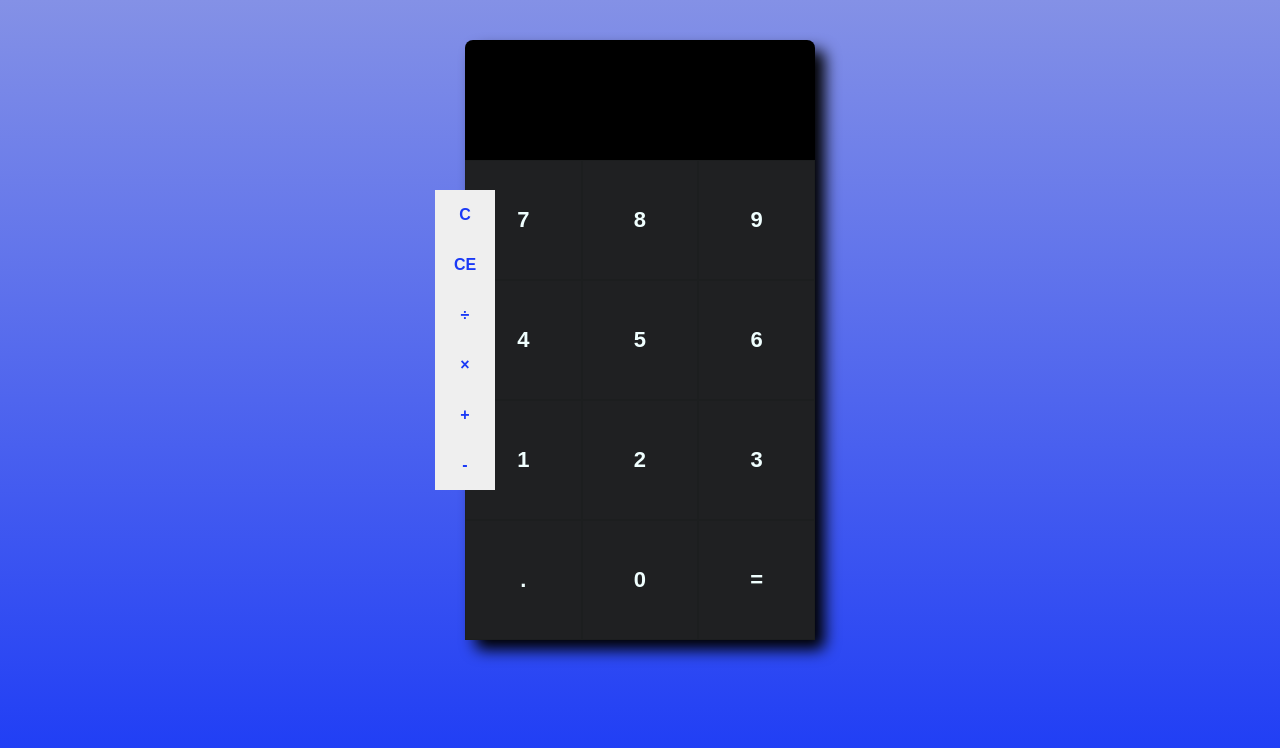
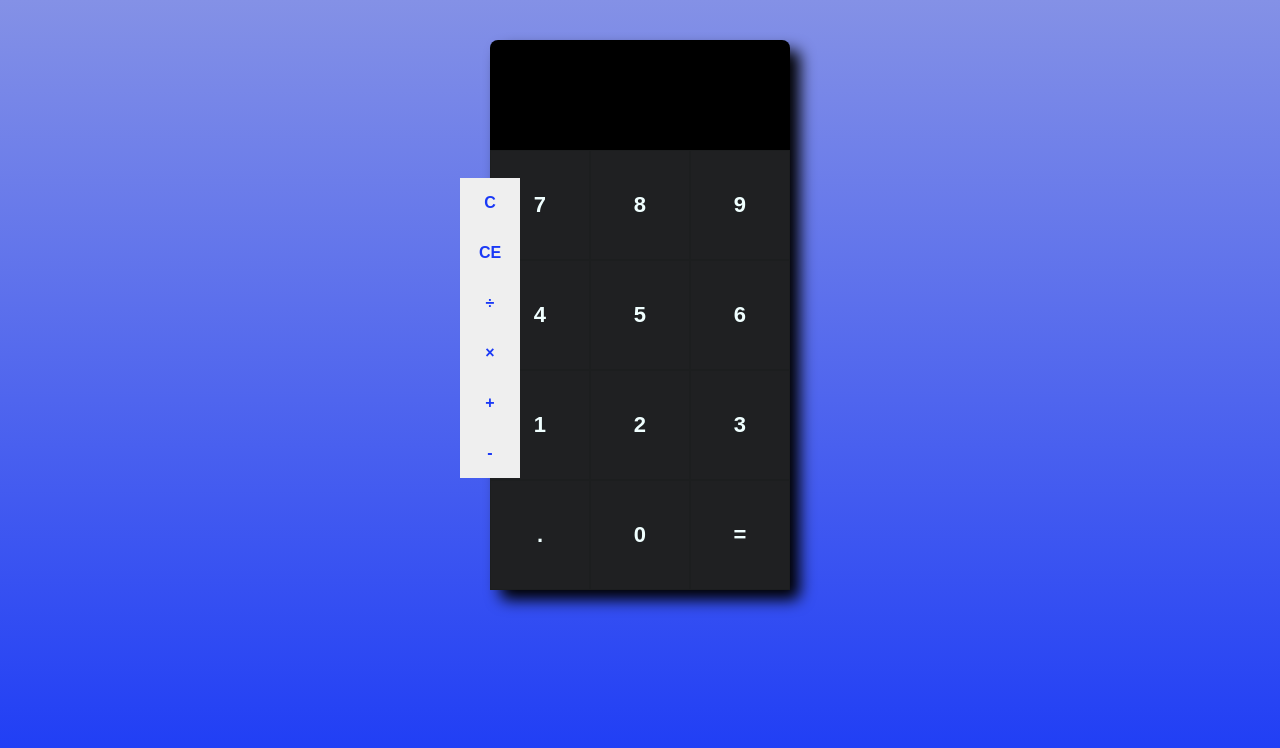
Before and after one commit to mrnalve/Simple-Calculator, a plain HTML site: page index.html in a window 1280 px wide. Drawn offline with Linux system fonts and the light colour scheme.

Commit message:
second  commit

```diff
--- a/style.css
+++ b/style.css
@@ -12,8 +12,8 @@ body{
     background: linear-gradient(#8491e6, #1a39f6);
 }
 #calculator{
-    height: 600px;
-    max-width: 350px;
+    height: 550px;
+    max-width: 300px;
     background-color: black;
     margin: 0 auto;
     box-shadow: 10px 10px 15px;
```
